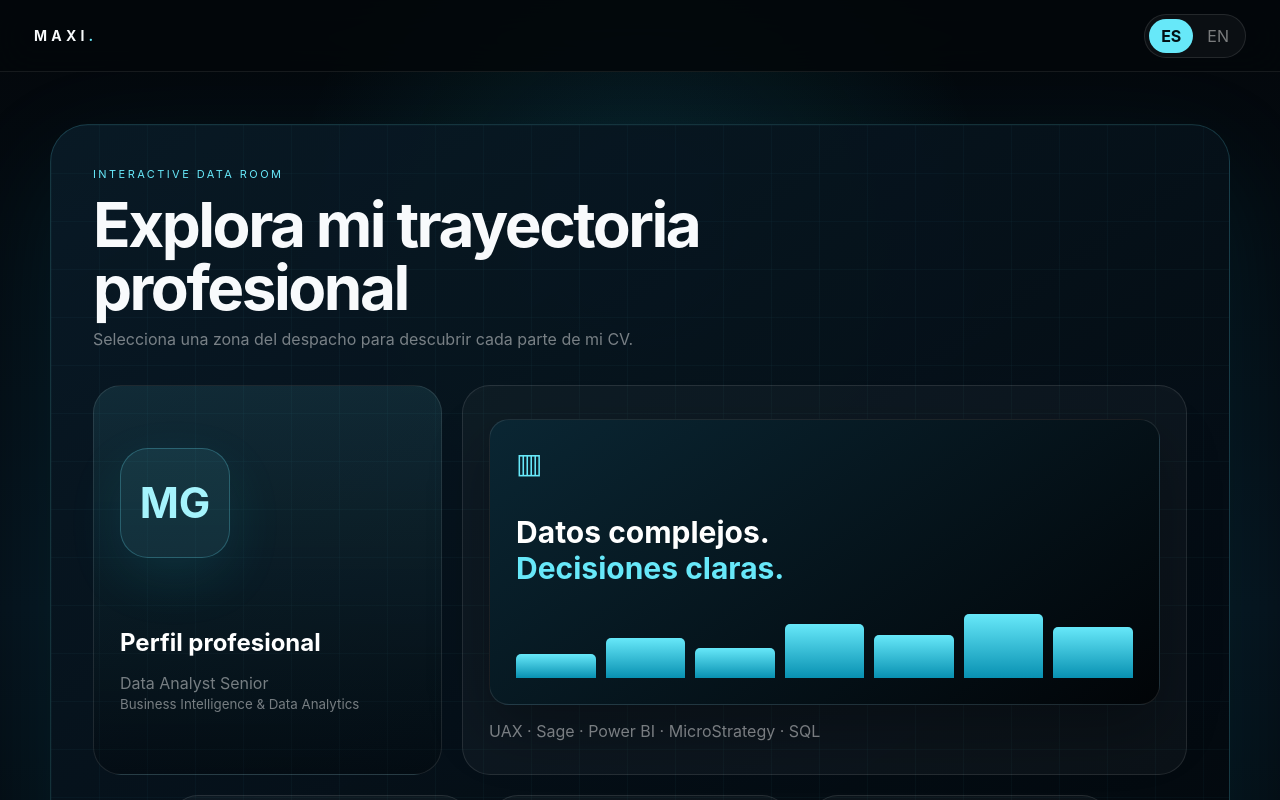
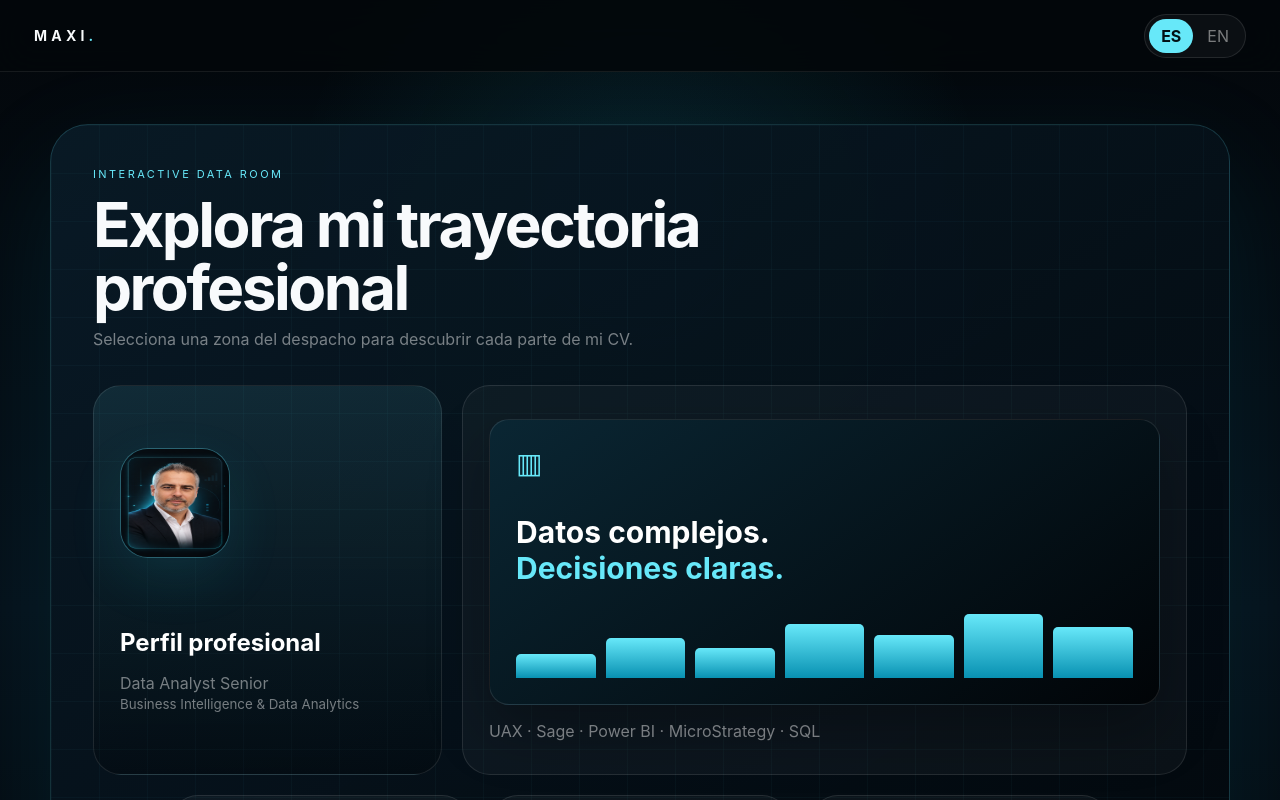
Before and after one commit to maxi-gutierrez-paulet/maxi-cv-3d, a React (Vite) app: page / in a window 1280 px wide. Shown: the top 800 px of the page. Built offline with nearby package versions, Linux system fonts and the light colour scheme.

Commit message:
Replace avatar text with profile image in button
cambio ruta de la foto

```diff
--- a/src/App.jsx
+++ b/src/App.jsx
@@ -129,7 +129,7 @@ function App() {
         <div className="room">
           <div className="room-heading"><p>INTERACTIVE DATA ROOM</p><h1>{text.title}</h1><span>{text.subtitle}</span></div>
           <div className="main-zones">
-            <button className="zone profile-zone" onClick={() => setZone('profile')}><div className="avatar">MG</div><h2>{text.profile}</h2><p>{es ? 'Data Analyst Senior' : 'Senior Data Analyst'}</p><small>Business Intelligence & Data Analytics</small></button>
+            <button className="zone profile-zone" onClick={() => setZone('profile')}><img className="avatar profile-photo" src="/maxi-profile.png" alt="Retrato profesional de Maximiliano Gutiérrez Paulet" /><h2>{text.profile}</h2><p>{es ? 'Data Analyst Senior' : 'Senior Data Analyst'}</p><small>Business Intelligence & Data Analytics</small></button>
             <button className="zone monitor-zone" onClick={() => setZone('experience')}><div className="monitor"><span>▥</span><h2>{es ? 'Datos complejos.' : 'Complex data.'}<br/><b>{es ? 'Decisiones claras.' : 'Clear decisions.'}</b></h2><div className="bars">{[35,58,43,78,62,92,74].map((h,i)=><i key={i} style={{height:`${h}%`}} />)}</div></div><p>UAX · Sage · Power BI · MicroStrategy · SQL</p></button>
           </div>
           <div className="secondary-zones">
@@ -141,7 +141,7 @@ function App() {
       </section>
 
       {zone && <div className="modal-backdrop"><section className="modal"><button className="close-x" onClick={() => setZone(null)}>×</button>
-        {zone === 'profile' && <><h2>{text.profile}</h2><div className="profile-layout"><div className="avatar avatar-large">MG</div><div><h3>Maximiliano Gutiérrez Paulet</h3><p>Data Analyst Senior · Business Intelligence & Data Analytics</p><div className="personal-grid"><span>Email: maxi.gutierrez@gmail.com</span><span>{es ? 'Teléfono' : 'Phone'}: {es ? '629 150 483' : '+34 629 150 483'}</span><span>Madrid, España</span><span>{es ? 'Sexo: Hombre' : 'Sex: Male'}</span></div><div className="action-row"><a href="https://www.linkedin.com/in/maxi-guti%C3%A9rrez-paulet/" target="_blank" rel="noreferrer">LinkedIn ↗</a><a href="/maxi-gutierrez-cv.pdf" download>{text.download}</a></div></div></div></>}
+        {zone === 'profile' && <><h2>{text.profile}</h2><div className="profile-layout"><img className="avatar avatar-large profile-photo" src="/maxi-profile.png" alt="Retrato profesional de Maximiliano Gutiérrez Paulet" /><div><h3>Maximiliano Gutiérrez Paulet</h3><p>Data Analyst Senior · Business Intelligence & Data Analytics</p><div className="personal-grid"><span>Email: maxi.gutierrez@gmail.com</span><span>{es ? 'Teléfono' : 'Phone'}: {es ? '629 150 483' : '+34 629 150 483'}</span><span>Madrid, España</span><span>{es ? 'Sexo: Hombre' : 'Sex: Male'}</span></div><div className="action-row"><a href="https://www.linkedin.com/in/maxi-guti%C3%A9rrez-paulet/" target="_blank" rel="noreferrer">LinkedIn ↗</a><a href="/maxi-gutierrez-cv.pdf" download>{text.download}</a></div></div></div></>}
         {zone === 'experience' && <><h2>{text.experience}</h2><div className="experience-list">{experiences[language].map((item)=><article key={item[0]}><header><h3>{item[0]}</h3><span>{item[1]}</span></header><p>{item[2]}</p><small>{item[3]}</small></article>)}</div></>}
         {zone === 'certifications' && <><h2>49 {text.certifications}</h2><div className="filters">{categories.map((category)=><button key={category} className={filter === category ? 'active' : ''} onClick={() => setFilter(category)}>{category === 'Todas' && !es ? 'All' : category}</button>)}</div><p className="result-count">{filteredCertifications.length} {es ? 'credenciales' : 'credentials'}</p><div className="cert-grid">{filteredCertifications.map((item)=><article key={item[0]}><small>{item[2]}</small><h3>{item[0]}</h3><p>{item[1]}</p><span>{item[3]}</span></article>)}</div></>}
         {zone === 'education' && <><h2>{text.education}</h2><div className="education-grid">{education[language].map((item)=><article key={item[1]}><small>🎓 {item[0]}</small><h3>{item[1]}</h3><p>{item[2]}</p></article>)}</div></>}
```
